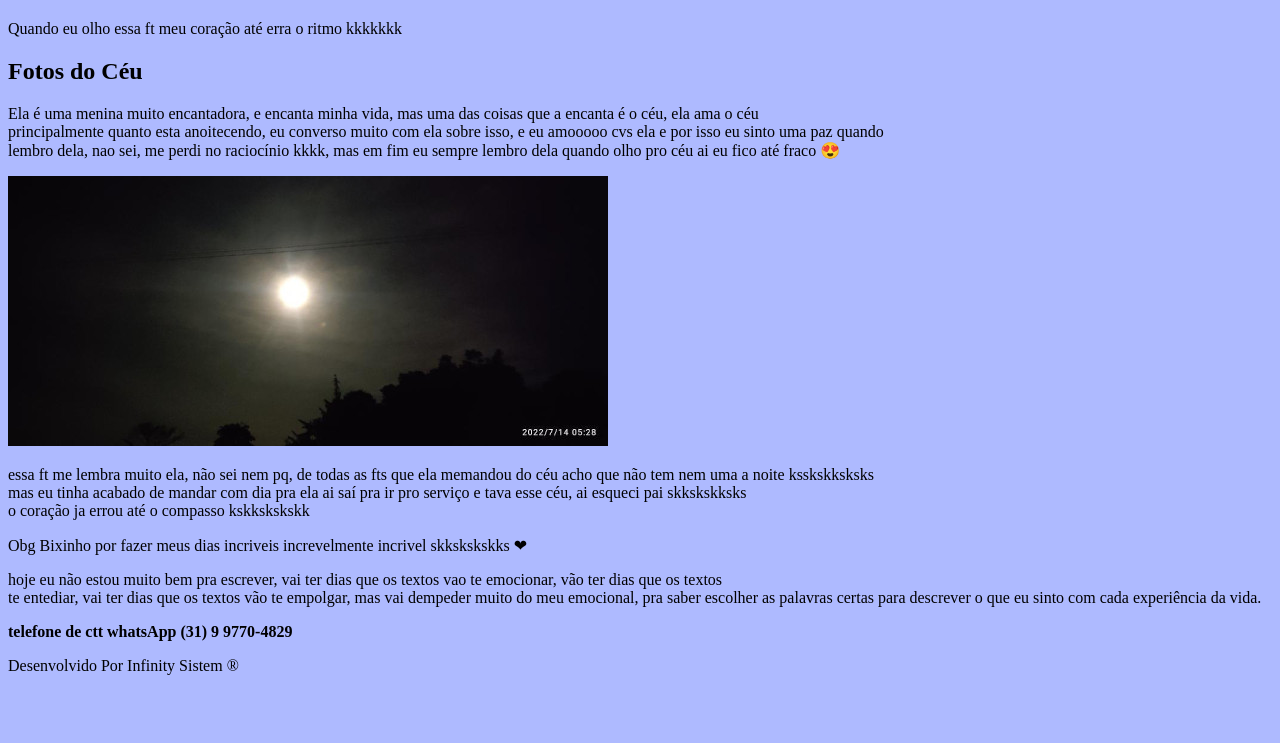
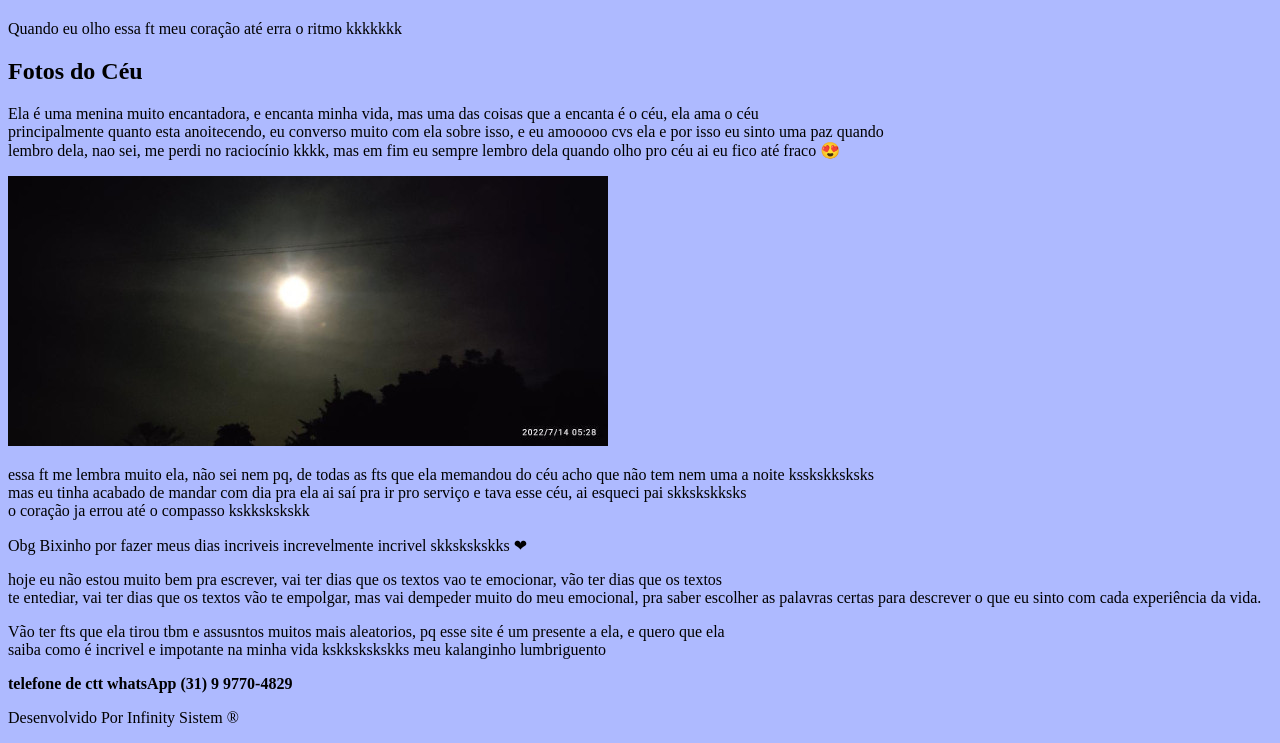
Before and after one commit to LeandroRDS/experiencias, a plain HTML site: page index.html in a window 1280 px wide. Shown: the part 829-1572 px from the top of the page. Before the commit the page ends 1520 px from the top, so only its background shows below. Drawn offline with Linux system fonts and the light colour scheme.

Commit message:
msm
complemento

```diff
--- a/index.html
+++ b/index.html
@@ -26,6 +26,7 @@
     <p>Obg Bixinho por fazer meus dias incriveis increvelmente incrivel skkskskskks &#x2764;<br></p>
     <p>hoje eu não estou muito bem pra escrever, vai ter dias que os textos vao te emocionar, vão ter dias que os textos <br>
     te entediar, vai ter dias que os textos vão te empolgar, mas vai dempeder muito do meu emocional, pra saber escolher as palavras certas para descrever o que eu sinto com cada experiência da vida. </p>
+    <p>Vão ter fts que ela tirou tbm e assusntos muitos mais aleatorios, pq esse site é um presente a ela, e quero que ela <br>saiba como é incrivel e impotante na minha vida kskkskskskks meu kalanginho lumbriguento </p>
     <p><strong>telefone de ctt whatsApp (31) 9 9770-4829</strong></p>
     <p> Desenvolvido Por Infinity Sistem  &reg;</p>
 
```
